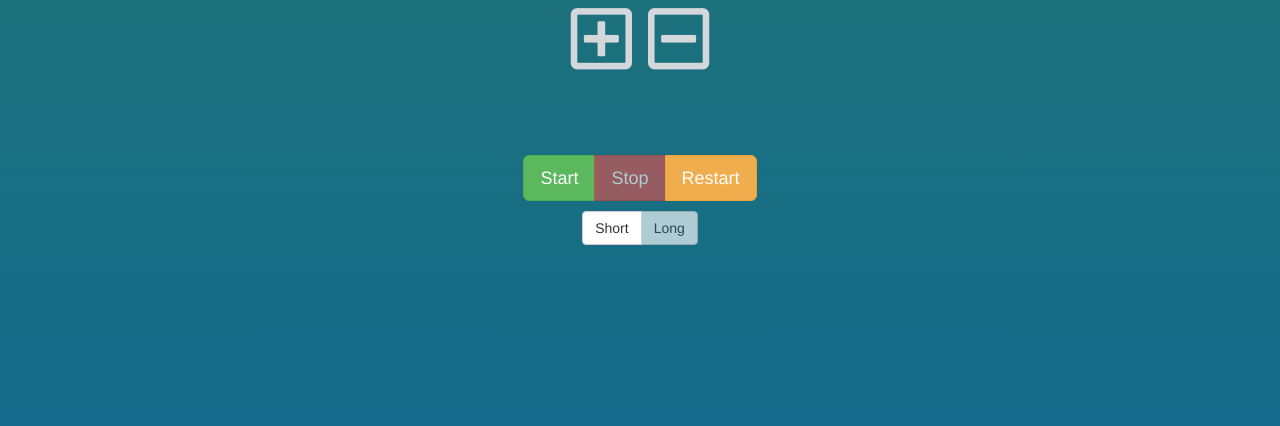
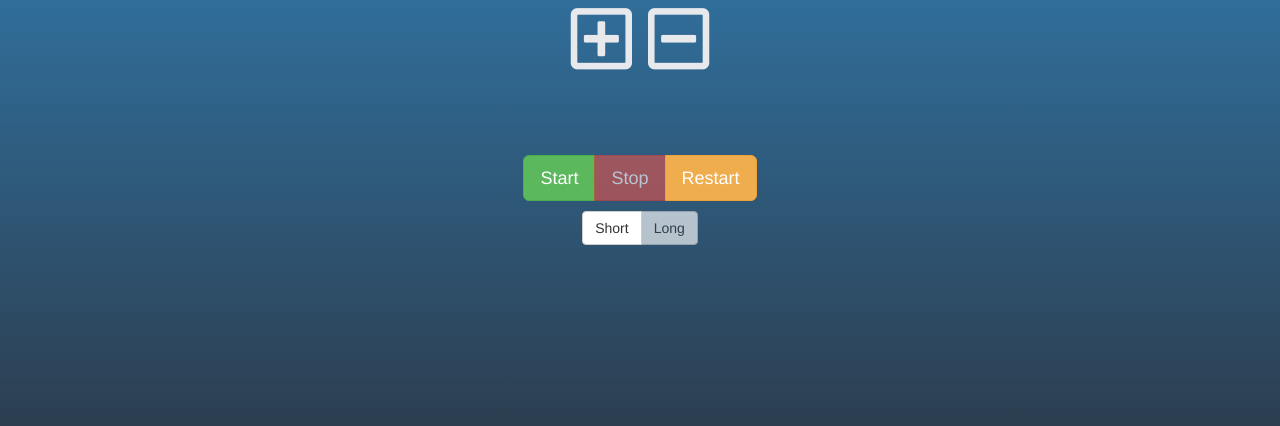
Before and after one commit to dacrands/pomodoro, a plain HTML site: page countdown.html in a window 1280 px wide. Shown: the part 374-800 px from the top of the page. Drawn offline with nearby package versions, Linux system fonts and the light colour scheme; no server answers.

Commit message:
Changed background, font-coloring/shadows

```diff
--- a/countdown.css
+++ b/countdown.css
@@ -1,12 +1,12 @@
 body {
-  color: #d4d8db;
+  color: #e8e9ed;
   text-shadow: 1px 1px 3px #515456;
   text-align: center;
   padding-top: 10vh;
   height: 100vh;
-  background: #136a8a;  /* fallback for old browsers */
-  background: -webkit-linear-gradient(to bottom, #267871, #136a8a);  /* Chrome 10-25, Safari 5.1-6 */
-  background: linear-gradient(to bottom, #267871, #136a8a); /* W3C, IE 10+/ Edge, Firefox 16+, Chrome 26+, Opera 12+, Safari 7+ */
+  background: #2c3e50;  /* fallback for old browsers */
+  background: -webkit-linear-gradient(to bottom, #3498db, #2c3e50);  /* Chrome 10-25, Safari 5.1-6 */
+  background: linear-gradient(to bottom, #3498db, #2c3e50); /* W3C, IE 10+/ Edge, Firefox 16+, Chrome 26+, Opera 12+, Safari 7+ */
 }
 
 .message {
```
